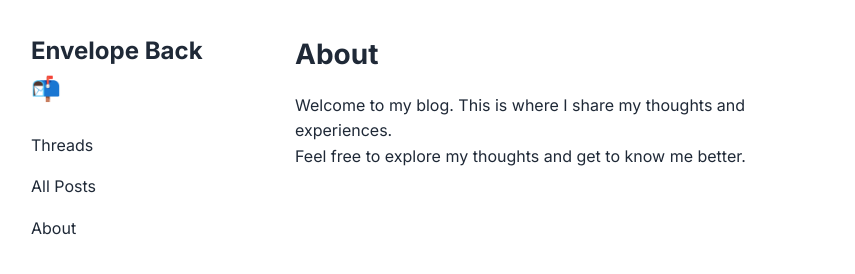
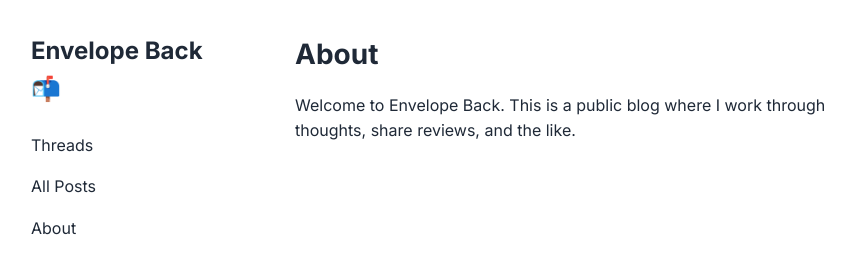
Before and after one commit to scclark/envelope-back, a plain HTML site: page about.html in a window 1280 px wide. Shown: the whole page, without its empty margins (209-1064 px from the left). Drawn offline with Linux system fonts and the light colour scheme.

Commit message:
Update about.html

```diff
--- a/about.html
+++ b/about.html
@@ -28,8 +28,7 @@
             <div class="container">
                 <article class="post">
                     <h2>About</h2>
-                    <p>Welcome to my blog. This is where I share my thoughts and experiences.</p>
-                    <p>Feel free to explore my thoughts and get to know me better.</p>
+                    <p>Welcome to Envelope Back. This is a public blog where I work through thoughts, share reviews, and the like.</p>
                 </article>
             </div>
         </main>
```
